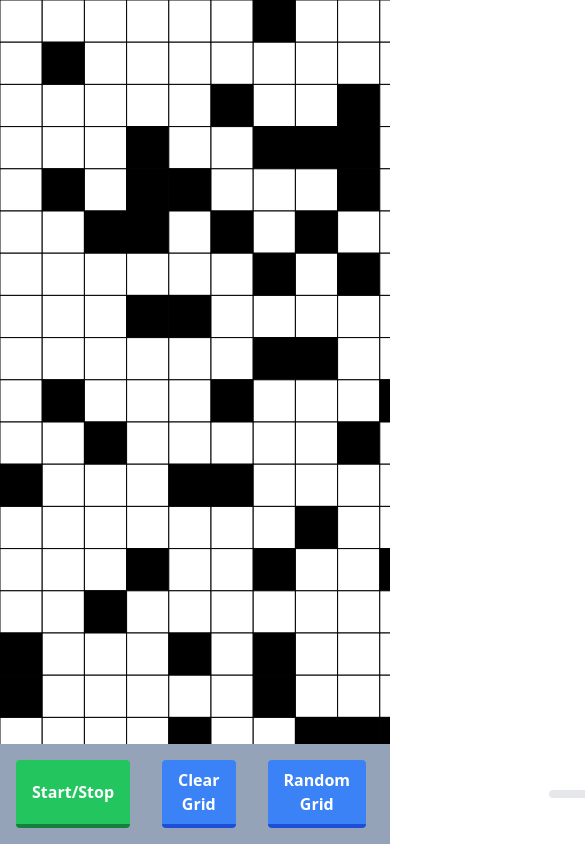
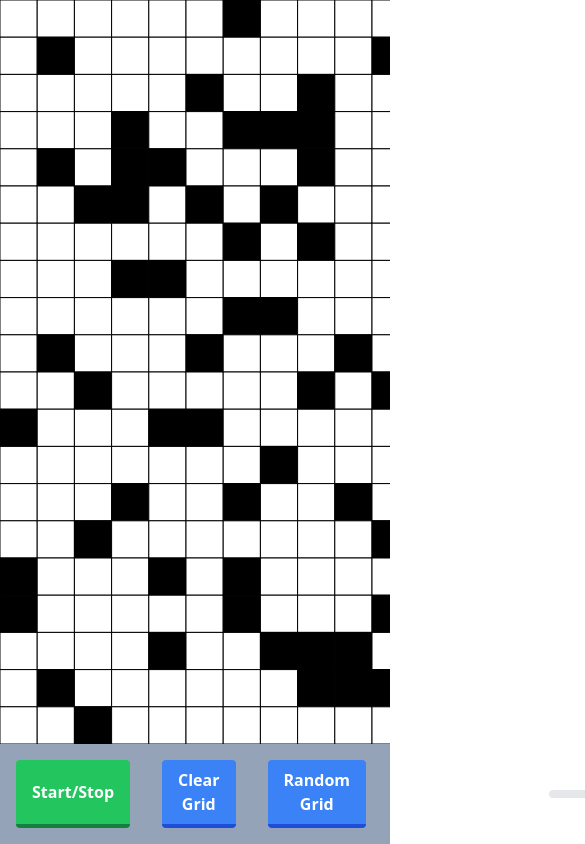
Before and after one commit to aboutBlank-dev/game-of-life-react, a React (Vite) app: page / in a window 390 px wide. Shown: the top 844 px of the page, 585 px wide, since content can reach past the window. Built offline with nearby package versions, Linux system fonts and the light colour scheme.

Commit message:
grid is now resizable

```diff
--- a/src/Game.tsx
+++ b/src/Game.tsx
@@ -91,6 +91,11 @@ function Game({}: Props) {
   const [gridCells, setGridCells] = useState<GridCell[][]>(
     generateInitialGrid(gridSize)
   );
+  const canvasContainerRef = useRef<HTMLDivElement>(null);
+  const [canvasContainerDimensions, setCanvasContainerDimensions] = useState({
+    width: 0,
+    height: 0,
+  });
 
   const runSimulation = () => {
     if (!isRunning) {
@@ -126,6 +131,21 @@ function Game({}: Props) {
     setGridCells(changeGridSize(gridCells, gridSize));
   }, [gridSize]);
 
+  useEffect(() => {
+    const updateCanvasContainerDimensions = () => {
+      setCanvasContainerDimensions({
+        width: canvasContainerRef.current?.clientWidth || 0,
+        height: canvasContainerRef.current?.clientHeight || 0,
+      });
+    };
+
+    window.addEventListener("resize", updateCanvasContainerDimensions);
+
+    return () => {
+      window.removeEventListener("resize", updateCanvasContainerDimensions);
+    };
+  });
+
   const onCellClicked = (x: number, y: number) => {
     //create copy of gridCells
     const newGrid = [...gridCells];
@@ -146,20 +166,25 @@ function Game({}: Props) {
     setGridCells(generateInitialGrid(gridCells.length));
     setIsRunning(false);
   };
-
+  ``;
   const startStopStyle = `${isRunning ? "bg-red-500" : "bg-green-500"} ${
     isRunning ? "hover:bg-red-400" : "hover:bg-green-400"
   } ${isRunning ? "border-red-700" : "border-green-700"} ${
     isRunning ? "hover:border-red-500" : "hover:border-green-500"
   }`;
   return (
-    <div className='w-full h-screen'>
-      <Canvas
-        gridSize={gridSize}
-        gridCells={gridCells}
-        onCellClicked={onCellClicked}
-      />
-      <div className='fixed bottom-0 flex flex-row space-x-8 w-full p-4 bg-slate-400'>
+    // make a div that takes up the full height of the screen
+    <div className='flex flex-col h-screen'>
+      <div ref={canvasContainerRef} className='grow'>
+        <Canvas
+          containerWidth={canvasContainerRef.current?.clientWidth || 0}
+          containerHeight={canvasContainerRef.current?.clientHeight || 0}
+          gridSize={gridSize}
+          gridCells={gridCells}
+          onCellClicked={onCellClicked}
+        />
+      </div>
+      <div className='flex flex-row space-x-8 w-full p-4 bg-slate-400'>
         <button
           onClick={toggleSimulation}
           className={`select-none text-white font-bold py-2 px-4 border-b-4 rounded ${startStopStyle}`}
--- a/src/components/GridCanvas.tsx
+++ b/src/components/GridCanvas.tsx
@@ -2,19 +2,24 @@ import React, { useEffect, useRef, useState } from "react";
 import { GridCell } from "../Game";
 
 type Props = {
+  containerWidth: number;
+  containerHeight: number;
   gridSize: number;
   gridCells: GridCell[][];
   onCellClicked: (x: number, y: number) => void;
 };
 
 function Canvas(
-  { gridSize, gridCells, onCellClicked }: Props,
+  {
+    containerWidth,
+    containerHeight,
+    gridSize,
+    gridCells,
+    onCellClicked,
+  }: Props,
   props: React.CanvasHTMLAttributes<HTMLCanvasElement>
 ) {
   const canvasRef = useRef<HTMLCanvasElement>(null);
-
-  const [windowWidth, setWindowWidth] = useState(window.innerWidth);
-  const [windowHeight, setWindowHeight] = useState(window.innerHeight);
 
   useEffect(() => {
     const canvas = canvasRef.current;
@@ -25,14 +30,15 @@ function Canvas(
     ctx.clearRect(0, 0, canvas.width, canvas.height);
 
     const cellSize =
-      (windowWidth > windowHeight ? windowWidth : windowHeight) / gridSize;
+      (containerWidth > containerHeight ? containerWidth : containerHeight) /
+      gridSize;
 
     for (let i = 0; i < gridCells.length; i++) {
       for (let j = 0; j < gridCells[i].length; j++) {
         const cell = gridCells[i][j];
         ctx.fillStyle = cell.alive ? "black" : "white";
 
-        if (cell.y * cellSize > windowHeight) continue;
+        if (cell.y * cellSize > containerHeight) continue;
         ctx.fillRect(cell.x * cellSize, cell.y * cellSize, cellSize, cellSize);
         ctx.strokeRect(
           cell.x * cellSize,
@@ -42,27 +48,15 @@ function Canvas(
         );
       }
     }
-  }, [windowHeight, windowWidth, gridCells, gridSize]);
-
-  useEffect(() => {
-    const setWindowSizes = () => {
-      setWindowHeight(window.innerHeight);
-      setWindowWidth(window.innerWidth);
-    };
-
-    window.addEventListener("resize", setWindowSizes);
-
-    return () => {
-      window.removeEventListener("resize", setWindowSizes);
-    };
-  });
+  }, [containerHeight, containerWidth, gridCells, gridSize]);
 
   const handleClick = (e: React.MouseEvent<HTMLCanvasElement>) => {
     const mouseX = e.clientX - canvasRef.current!.getBoundingClientRect().left;
     const mouseY = e.clientY - canvasRef.current!.getBoundingClientRect().top;
 
     const cellSize =
-      (windowWidth > windowHeight ? windowWidth : windowHeight) / gridSize;
+      (containerWidth > containerHeight ? containerWidth : containerHeight) /
+      gridSize;
 
     for (let y = 0; y < gridCells.length; y++) {
       for (let x = 0; x < gridCells[y].length; x++) {
@@ -81,9 +75,10 @@ function Canvas(
 
   return (
     <canvas
+      className='inset-0 mx-auto my-auto'
       ref={canvasRef}
-      width={windowWidth}
-      height={windowHeight}
+      width={containerWidth}
+      height={containerHeight}
       onClick={handleClick}
       {...props}
     />
```
